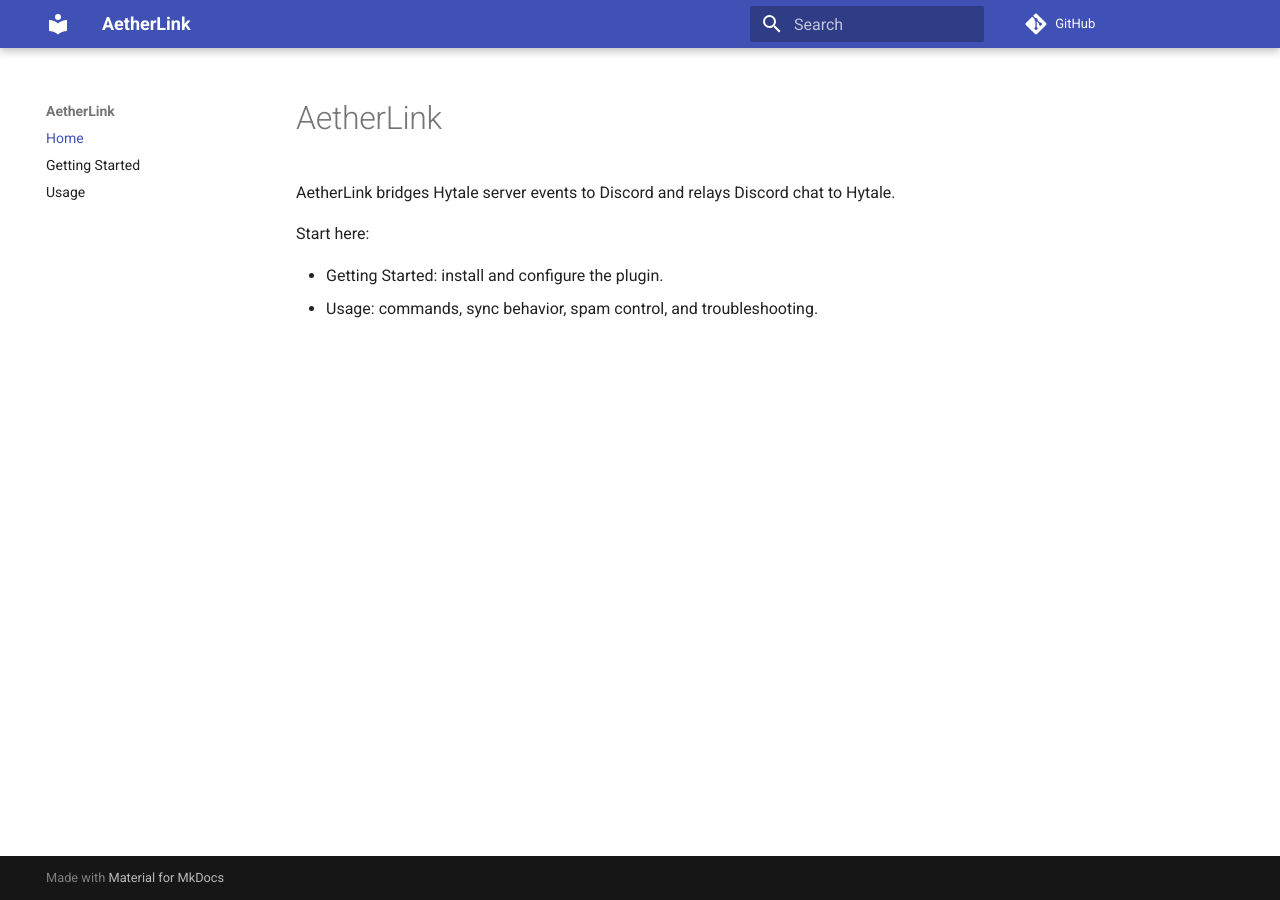
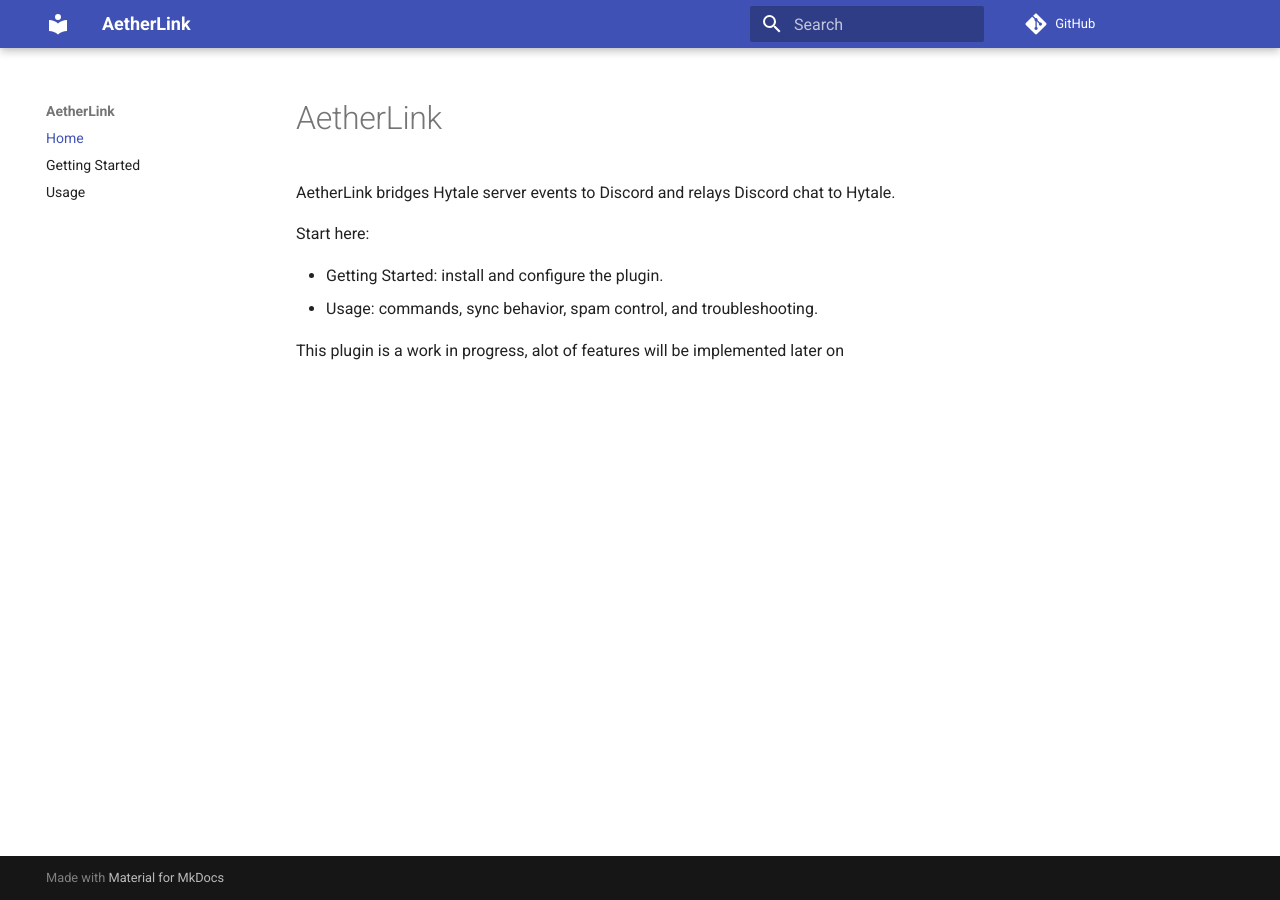
Before and after one commit to vendouple/AetherLink, an MkDocs documentation site: the page built from docs/index.md, in a window 1280 px wide. Built offline with MkDocs 1.6.1 and Material for MkDocs 9.7.7, drawn with Linux system fonts in a browser that asks for light colours; comment, search, counter and statistics services are not loaded.

Commit message:
Update Pages

```diff
--- a/docs/index.md
+++ b/docs/index.md
@@ -6,3 +6,5 @@
 
 - Getting Started: install and configure the plugin.
 - Usage: commands, sync behavior, spam control, and troubleshooting.
+
+This plugin is a work in progress, alot of features will be implemented later on
```
